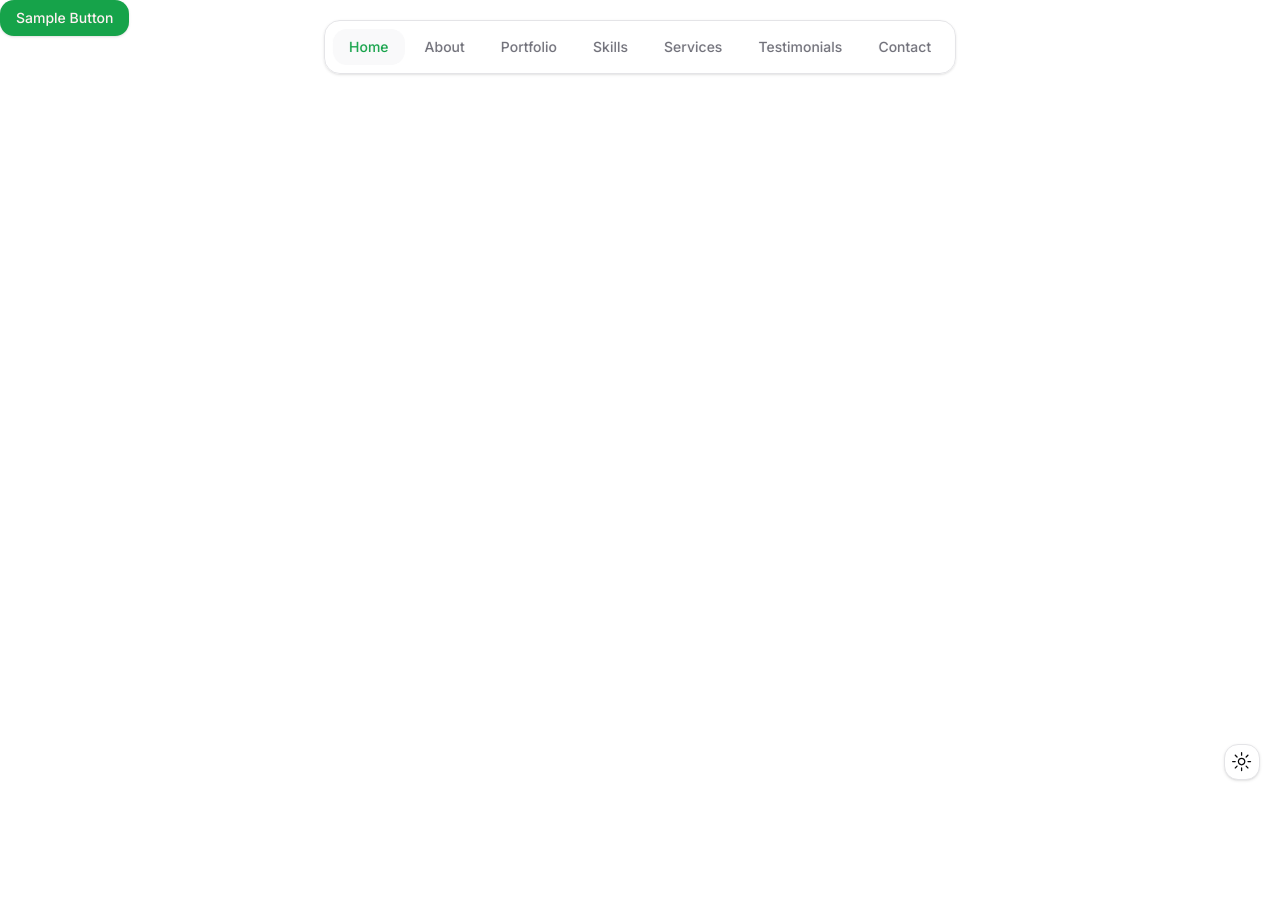
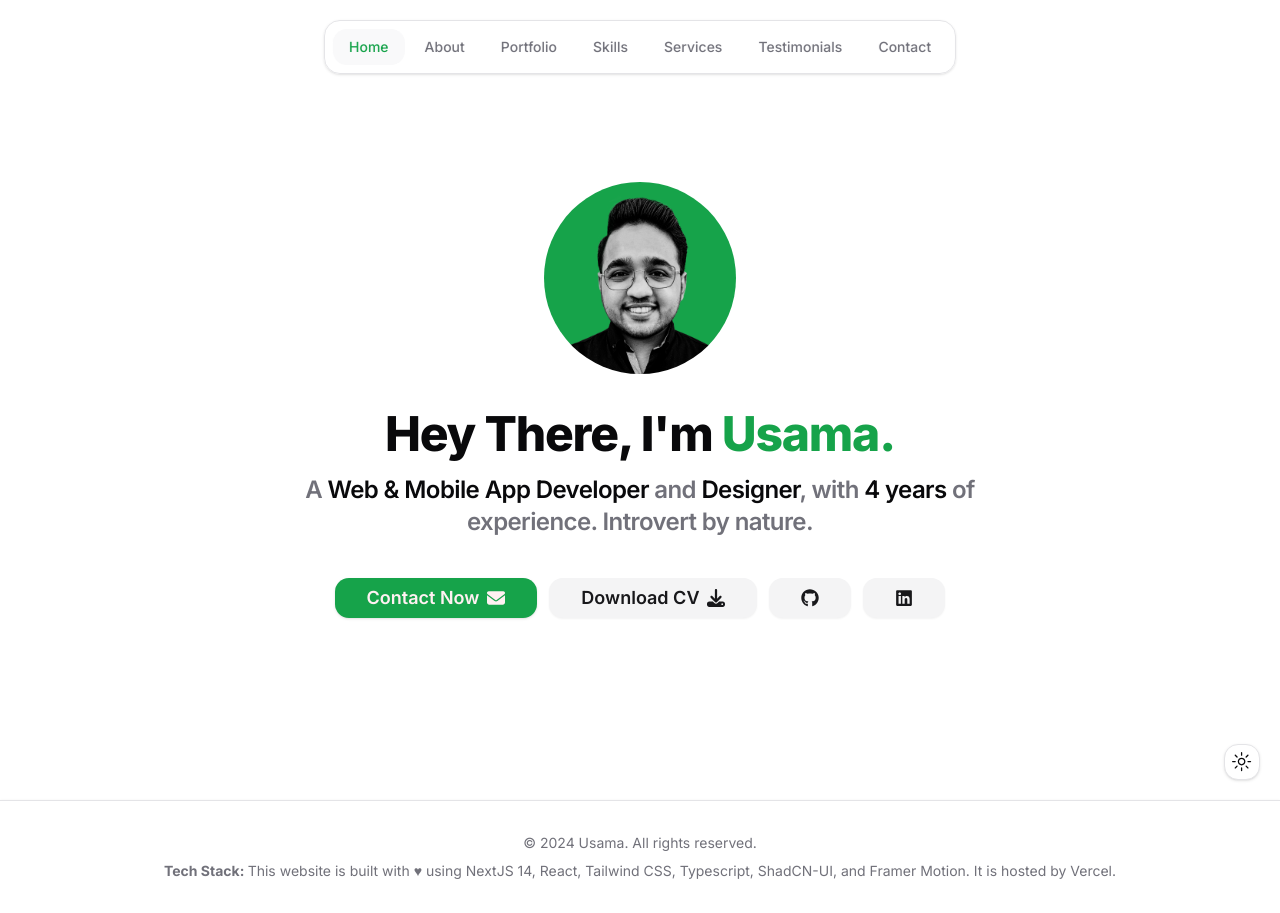
Before and after one commit to usama-365/usama-365, a Next.js app: page / in a window 1280 px wide. Before the commit the page ends 800 px from the top, so only its background shows below. Built offline with nearby package versions, Linux system fonts and the light colour scheme.

Commit message:
create header

```diff
--- a/package.json
+++ b/package.json
@@ -9,8 +9,10 @@
     "lint": "next lint"
   },
   "dependencies": {
+    "@radix-ui/react-avatar": "^1.0.4",
     "@radix-ui/react-icons": "^1.3.0",
     "@radix-ui/react-navigation-menu": "^1.1.4",
+    "@radix-ui/react-separator": "^1.0.3",
     "@radix-ui/react-slot": "^1.0.2",
     "class-variance-authority": "^0.7.0",
     "clsx": "^2.1.0",
@@ -19,6 +21,7 @@
     "next-themes": "^0.2.1",
     "react": "^18",
     "react-dom": "^18",
+    "react-icons": "^5.0.1",
     "tailwind-merge": "^2.2.1",
     "tailwindcss-animate": "^1.0.7"
   },
--- /dev/null
+++ b/src/app/(sections)/footer.tsx
@@ -0,0 +1,18 @@
+import Muted from "@/components/typography/muted";
+
+const currentYear = new Date().getFullYear();
+
+export default function Footer() {
+  return (
+    <footer className="flex flex-col gap-2 border-t p-4 text-center shadow sm:p-8">
+      <Muted>&copy; {currentYear} Usama. All rights reserved.</Muted>
+      <Muted>
+        <strong>Tech Stack: </strong>
+        <span>
+          This website is built with ♥ using NextJS 14, React, Tailwind CSS,
+          Typescript, ShadCN-UI, and Framer Motion. It is hosted by Vercel.
+        </span>
+      </Muted>
+    </footer>
+  );
+}
--- /dev/null
+++ b/src/app/(sections)/header.tsx
@@ -0,0 +1,13 @@
+import HeaderImage from "@/components/header/header-image";
+import HeaderDescription from "@/components/header/header-description";
+import HeaderButtons from "@/components/header/header-buttons";
+
+export default function Header() {
+  return (
+    <header className="flex min-h-screen flex-col items-center justify-center px-4">
+      <HeaderImage />
+      <HeaderDescription />
+      <HeaderButtons />
+    </header>
+  );
+}
--- a/src/app/layout.tsx
+++ b/src/app/layout.tsx
@@ -6,6 +6,7 @@ import "@/app/globals.css";
 import { ThemeProvider } from "@/providers/theme-provider";
 import ThemeToggleButton from "@/components/ui/theme-toggle-button";
 import Navbar from "@/components/navbar/navbar";
+import Footer from "@/app/(sections)/footer";
 
 export const fontSans = FontSans({
   subsets: ["latin"],
@@ -37,9 +38,11 @@ export default function RootLayout({
           enableSystem
           // disableTransitionOnChange
         >
-          <ThemeToggleButton />
           <Navbar />
           {children}
+          <Footer />
+
+          <ThemeToggleButton />
         </ThemeProvider>
       </body>
     </html>
--- a/src/app/page.tsx
+++ b/src/app/page.tsx
@@ -1,5 +1,10 @@
 import { Button } from "@/components/ui/button";
+import Header from "@/app/(sections)/header";
 
 export default function Home() {
-  return <Button>Sample Button</Button>;
+  return (
+    <main>
+      <Header />
+    </main>
+  );
 }
--- /dev/null
+++ b/src/components/header/header-buttons.tsx
@@ -0,0 +1,34 @@
+import { FaDownload, FaEnvelope, FaGithub, FaLinkedin } from "react-icons/fa6";
+
+import Large from "@/components/typography/large";
+import { Button } from "@/components/ui/button";
+
+export default function HeaderButtons() {
+  return (
+    <div className="flex flex-wrap items-center justify-center gap-3">
+      <Button size="lg">
+        <Large className="flex items-center justify-center gap-2">
+          Contact Now <FaEnvelope />
+        </Large>
+      </Button>
+
+      <Button variant="secondary" size="lg">
+        <Large className="flex items-center justify-center gap-2">
+          Download CV <FaDownload />
+        </Large>
+      </Button>
+
+      <Button variant="secondary" size="lg">
+        <Large>
+          <FaGithub />
+        </Large>
+      </Button>
+
+      <Button variant="secondary" size="lg">
+        <Large>
+          <FaLinkedin />
+        </Large>
+      </Button>
+    </div>
+  );
+}
--- /dev/null
+++ b/src/components/header/header-description.tsx
@@ -0,0 +1,28 @@
+import H1 from "@/components/typography/h1";
+import H3 from "@/components/typography/h3";
+
+const NAME = "Usama";
+const PROFESSION_1 = "Web & Mobile App Developer";
+const PROFESSION_2 = "Designer";
+const YEARS_OF_EXPERIENCE = 4;
+const FAV_TECH_STACK_1 = "MERN";
+const FAV_TECH_STACK_2 = "Next";
+
+export default function HeaderDescription() {
+  return (
+    <>
+      <H1 className="mb-4 mt-5  ">
+        Hey There, I&apos;m <span className="text-primary">{NAME}.</span>
+      </H1>
+      <H3 className="mb-10 max-w-2xl text-center text-muted-foreground">
+        <span>A </span>
+        <span className="text-foreground">{PROFESSION_1}</span>
+        <span> and </span>
+        <span className="text-foreground">{PROFESSION_2}</span>
+        <span>, with </span>
+        <span className="text-foreground">{YEARS_OF_EXPERIENCE} years</span>
+        <span> of experience. Introvert by nature.</span>
+      </H3>
+    </>
+  );
+}
--- /dev/null
+++ b/src/components/header/header-image.tsx
@@ -0,0 +1,13 @@
+import { Avatar, AvatarFallback, AvatarImage } from "@/components/ui/avatar";
+import { Skeleton } from "@/components/ui/skeleton";
+
+export default function HeaderImage() {
+  return (
+    <Avatar className="mb-4 h-48 w-48">
+      <AvatarFallback>
+        <Skeleton className="h-full w-full rounded-full"></Skeleton>
+      </AvatarFallback>
+      <AvatarImage src={"/header.png"} />
+    </Avatar>
+  );
+}
--- /dev/null
+++ b/src/components/ui/avatar.tsx
@@ -0,0 +1,50 @@
+"use client"
+
+import * as React from "react"
+import * as AvatarPrimitive from "@radix-ui/react-avatar"
+
+import { cn } from "@/lib/utils"
+
+const Avatar = React.forwardRef<
+  React.ElementRef<typeof AvatarPrimitive.Root>,
+  React.ComponentPropsWithoutRef<typeof AvatarPrimitive.Root>
+>(({ className, ...props }, ref) => (
+  <AvatarPrimitive.Root
+    ref={ref}
+    className={cn(
+      "relative flex h-10 w-10 shrink-0 overflow-hidden rounded-full",
+      className
+    )}
+    {...props}
+  />
+))
+Avatar.displayName = AvatarPrimitive.Root.displayName
+
+const AvatarImage = React.forwardRef<
+  React.ElementRef<typeof AvatarPrimitive.Image>,
+  React.ComponentPropsWithoutRef<typeof AvatarPrimitive.Image>
+>(({ className, ...props }, ref) => (
+  <AvatarPrimitive.Image
+    ref={ref}
+    className={cn("aspect-square h-full w-full", className)}
+    {...props}
+  />
+))
+AvatarImage.displayName = AvatarPrimitive.Image.displayName
+
+const AvatarFallback = React.forwardRef<
+  React.ElementRef<typeof AvatarPrimitive.Fallback>,
+  React.ComponentPropsWithoutRef<typeof AvatarPrimitive.Fallback>
+>(({ className, ...props }, ref) => (
+  <AvatarPrimitive.Fallback
+    ref={ref}
+    className={cn(
+      "flex h-full w-full items-center justify-center rounded-full bg-muted",
+      className
+    )}
+    {...props}
+  />
+))
+AvatarFallback.displayName = AvatarPrimitive.Fallback.displayName
+
+export { Avatar, AvatarImage, AvatarFallback }
--- /dev/null
+++ b/src/components/ui/separator.tsx
@@ -0,0 +1,31 @@
+"use client"
+
+import * as React from "react"
+import * as SeparatorPrimitive from "@radix-ui/react-separator"
+
+import { cn } from "@/lib/utils"
+
+const Separator = React.forwardRef<
+  React.ElementRef<typeof SeparatorPrimitive.Root>,
+  React.ComponentPropsWithoutRef<typeof SeparatorPrimitive.Root>
+>(
+  (
+    { className, orientation = "horizontal", decorative = true, ...props },
+    ref
+  ) => (
+    <SeparatorPrimitive.Root
+      ref={ref}
+      decorative={decorative}
+      orientation={orientation}
+      className={cn(
+        "shrink-0 bg-border",
+        orientation === "horizontal" ? "h-[1px] w-full" : "h-full w-[1px]",
+        className
+      )}
+      {...props}
+    />
+  )
+)
+Separator.displayName = SeparatorPrimitive.Root.displayName
+
+export { Separator }
--- /dev/null
+++ b/src/components/ui/skeleton.tsx
@@ -0,0 +1,15 @@
+import { cn } from "@/lib/utils"
+
+function Skeleton({
+  className,
+  ...props
+}: React.HTMLAttributes<HTMLDivElement>) {
+  return (
+    <div
+      className={cn("animate-pulse rounded-md bg-primary/10", className)}
+      {...props}
+    />
+  )
+}
+
+export { Skeleton }
```
Also changed, not shown: public/header.png (added), 1 other file (tests, documents, lock files or other folders).
